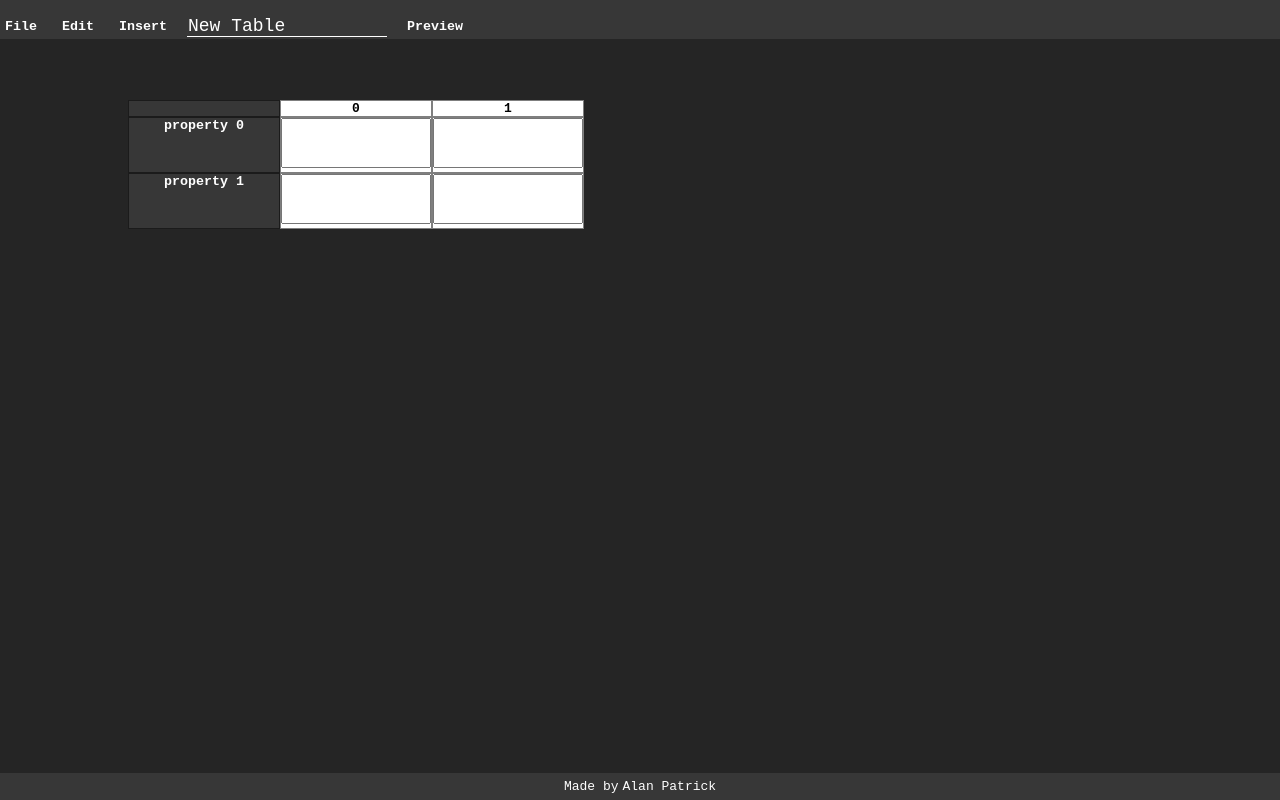
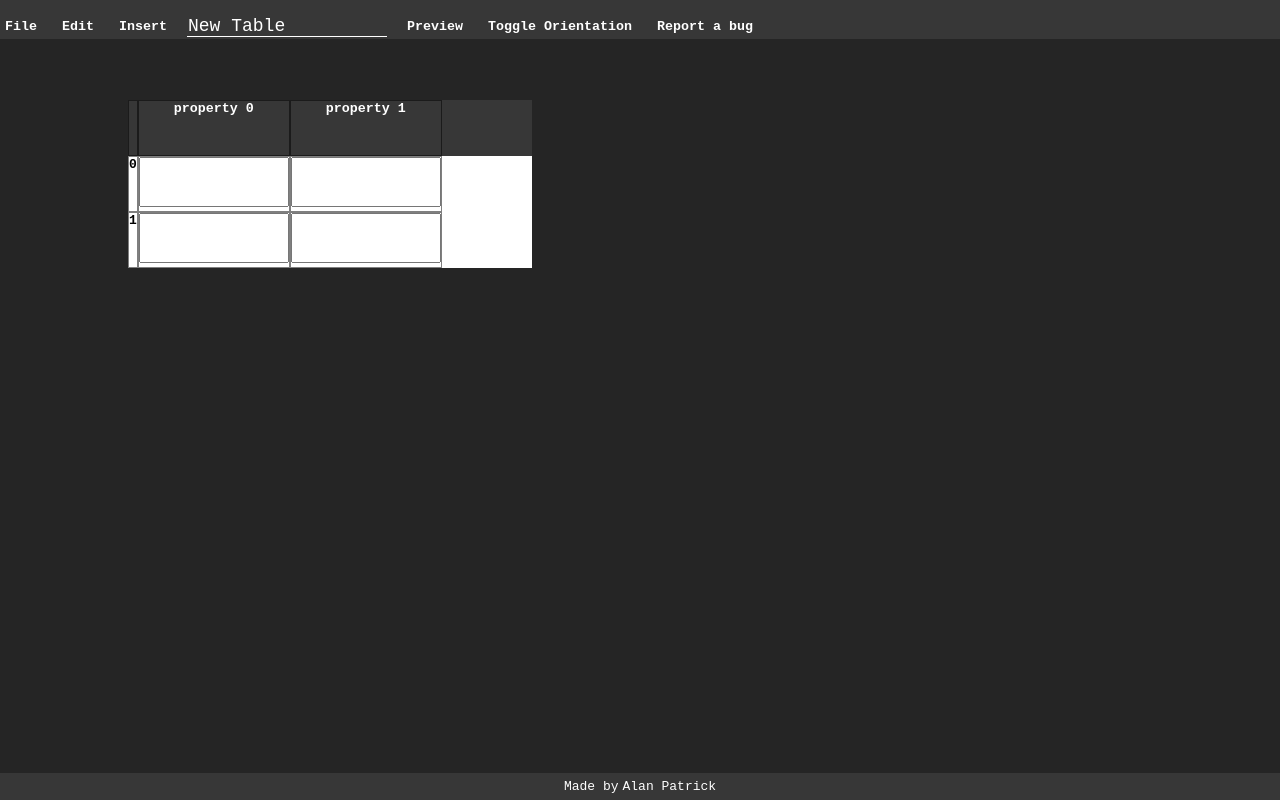
Before and after one commit to al-ptk/nosql-table, a React (Create React App) app: page / in a window 1280 px wide. Built offline with nearby package versions, Linux system fonts and the light colour scheme.

Commit message:
style: Improve table layouting

```diff
--- a/src/App.js
+++ b/src/App.js
@@ -4,14 +4,16 @@ import { StyledFooter } from './components/StyledFooter';
 import { Provider as StoreProvider } from 'react-redux';
 import store from './app/store';
 import MenuBar from './MenuBar/MenuBar';
+import { useState } from 'react';
 
 function App() {
+  const [isVertical, setIsVertical] = useState(false);
   return (
     <>
       <GlobalStyle />
       <StoreProvider store={store}>
-        <MenuBar />
-        <JsonTable />
+        <MenuBar {...{ setIsVertical }} />
+        <JsonTable {...{ isVertical }} />
       </StoreProvider>
       <StyledFooter>
         Made by{' '}
--- a/src/JsonTable/JsonTable.js
+++ b/src/JsonTable/JsonTable.js
@@ -5,9 +5,9 @@ import { DataCell } from './DataCell';
 import { useSelector } from 'react-redux';
 import IndexHeading from './IndexHeading';
 
-export function JsonTable() {
+export function JsonTable({ isVertical }) {
   return (
-    <StyledTable tabIndex="0">
+    <StyledTable tabIndex="0" isVertical={isVertical}>
       <TableHead />
       <TableBody />
     </StyledTable>
@@ -21,7 +21,9 @@ function TableHead() {
     <StyledTHead>
       {/* For vertical rows, make tr be flex column */}
       <tr>
-        <th scope="col">&nbsp;</th>
+        <th scope="col" className="index-heading">
+          &nbsp;
+        </th>
         {schema.map((property, propertyIndex) => (
           <HeadingCell
             key={`prop-${propertyIndex}`}
--- a/src/JsonTable/JsonTable.styled.js
+++ b/src/JsonTable/JsonTable.styled.js
@@ -1,11 +1,58 @@
-import styled from 'styled-components';
+import styled, { css } from 'styled-components';
 import JsonFormatter from 'react-json-formatter';
 
+const horizontalRows = css`
+  display: flex;
+  flex-direction: column;
+
+  thead {
+    tr {
+      flex: 1;
+      display: flex;
+      flex-wrap: nowrap;
+    }
+  }
+
+  tbody {
+    display: flex;
+    flex-direction: column;
+    overflow-x: hidden;
+    overflow-y: scroll;
+
+    tr {
+      display: flex;
+    }
+  }
+
+  .index-heading {
+    width: 100px;
+  }
+`;
+
+const verticalRows = css`
+  display: flex;
+
+  thead {
+    tr {
+      display: flex;
+      flex-direction: column;
+    }
+  }
+
+  tbody {
+    display: flex;
+
+    tr {
+      display: flex;
+      flex-direction: column;
+    }
+  }
+`;
+
 export const StyledTable = styled.table`
+  ${(props) => (props.isVertical ? verticalRows : horizontalRows)}
   margin: 100px 10vw;
   max-width: 80vw;
-
-  display: flex;
 
   background-color: white;
   border-collapse: collapse;
@@ -16,7 +63,7 @@ export const StyledTable = styled.table`
     border: 1px solid rgba(0, 0, 0, 0.5);
     flex: 0;
     textarea {
-      width: 150px;
+      max-width: 150px;
       height: 50px;
     }
   }
@@ -27,12 +74,8 @@ export const StyledTable = styled.table`
   }
 `;
 
-export const StyledJsonFormatter = styled(JsonFormatter)``;
-
 export const StyledTHead = styled.thead`
   tr {
-    display: flex;
-    flex-direction: column;
     background-color: #373737;
   }
 
@@ -45,12 +88,6 @@ export const StyledTHead = styled.thead`
   }
 `;
 
-export const StyledTBody = styled.tbody`
-  display: flex;
-  overflow-x: scroll;
+export const StyledTBody = styled.tbody``;
 
-  tr {
-    display: flex;
-    flex-direction: column;
-  }
-`;
+export const StyledJsonFormatter = styled(JsonFormatter)``;
--- a/src/MenuBar/MenuBar.js
+++ b/src/MenuBar/MenuBar.js
@@ -5,7 +5,7 @@ import { InsertMenuAnchor } from './InsertMenu';
 import { StyledMenuBar } from './MenuBar.styled';
 import { TitleEdit } from './TitleEdit';
 
-export default function MenuBar() {
+export default function MenuBar({ setIsVertical }) {
   const [showPreview, setShowPreview] = useState(false);
 
   const togglePreview = (e) => {
@@ -25,6 +25,12 @@ export default function MenuBar() {
       <InsertMenuAnchor />
       <TitleEdit />
       <button onClick={togglePreview}>Preview</button>
+      <button onClick={() => setIsVertical((bool) => !bool)}>
+        Toggle Orientation
+      </button>
+      <button onClick={() => alert('Not implemented yet.')}>
+        Report a bug
+      </button>
     </StyledMenuBar>
   );
 }
```
